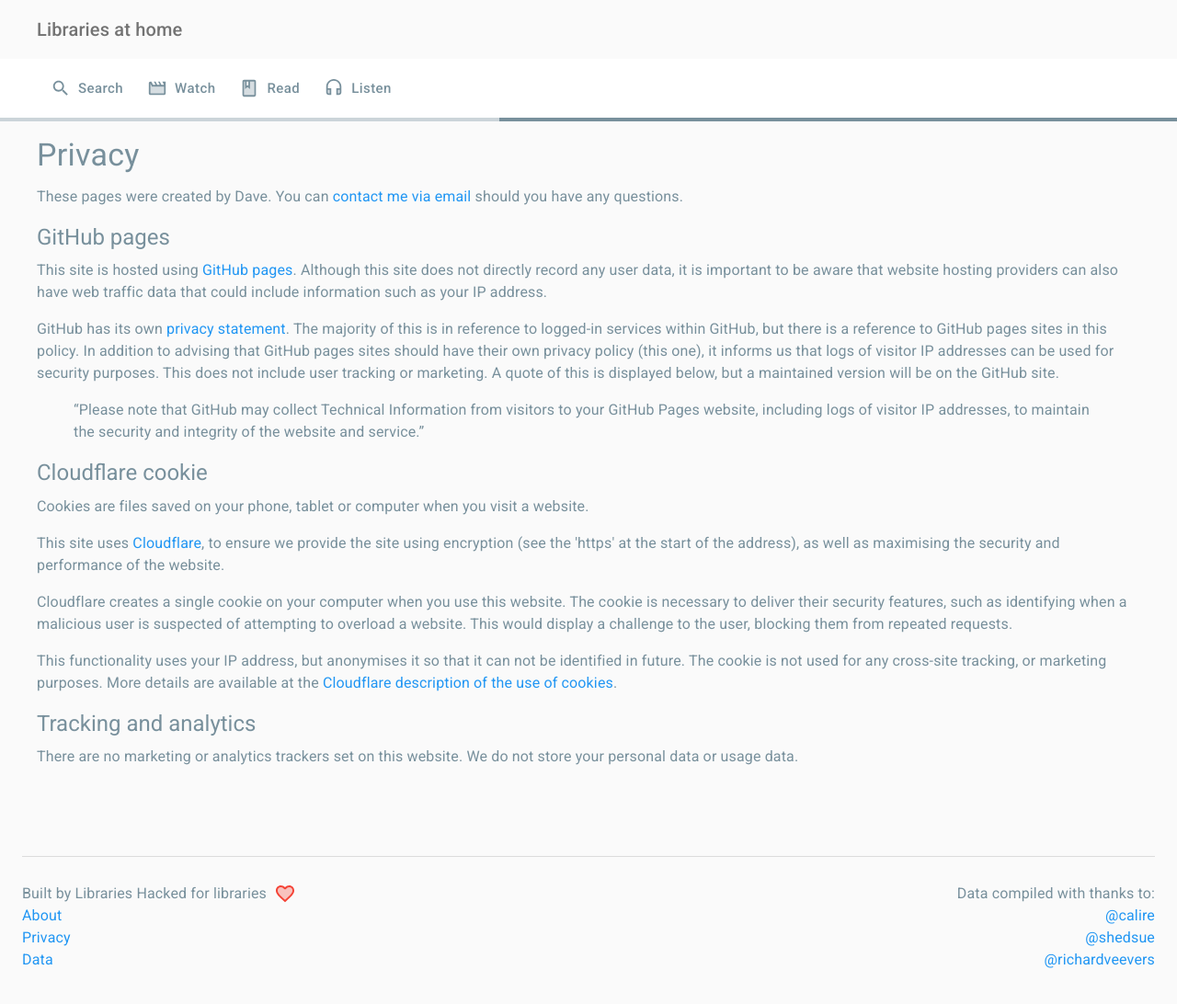
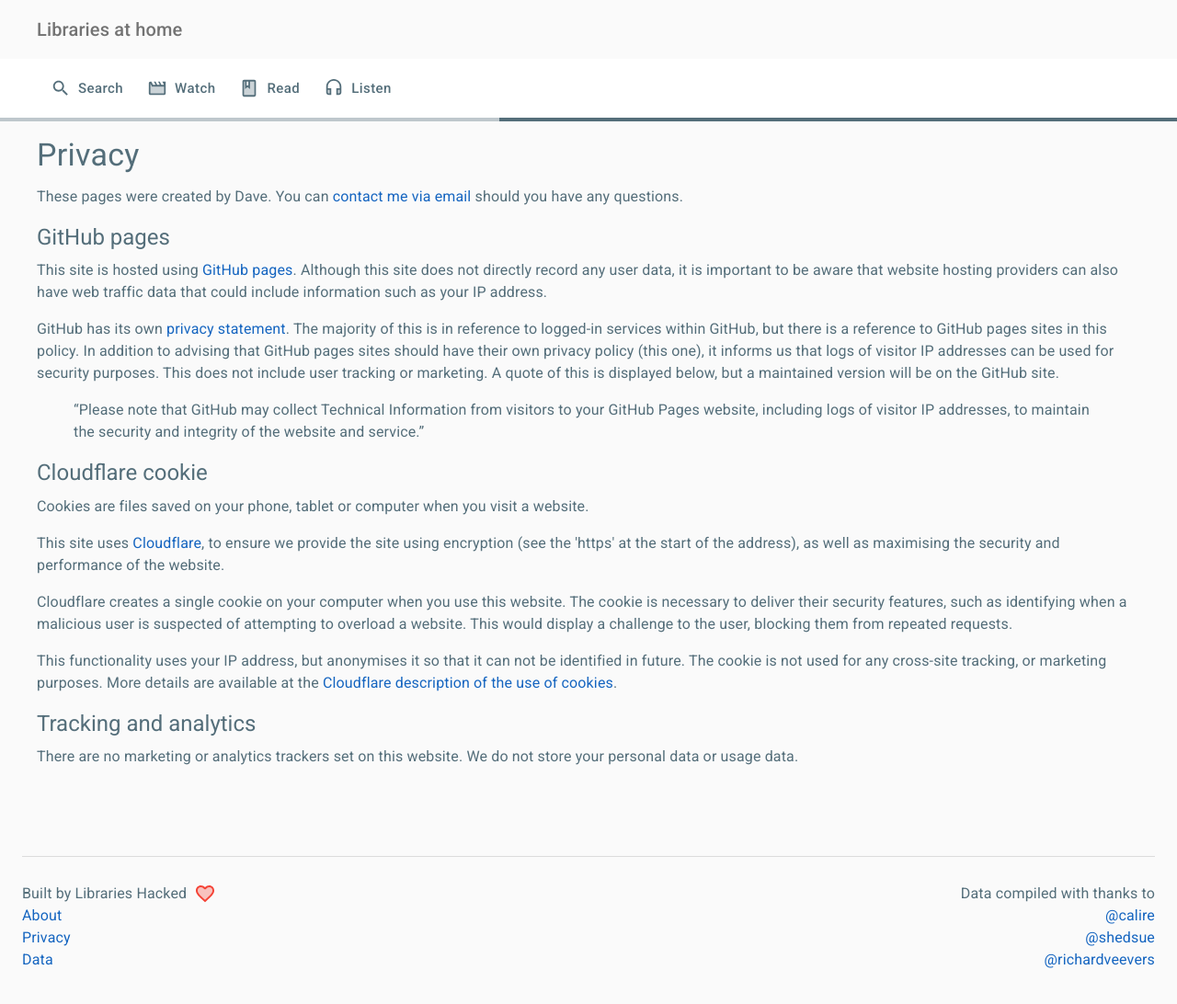
Before and after one commit to LibrariesHacked/libraries-at-home, a React (Create React App) app: page /privacy in a window 1280 px wide. Shown: the top 1092 px of the page at 92% size. Built offline with nearby package versions, Linux system fonts and the light colour scheme; no server answers.

Commit message:
#3 Starting accessibility work

```diff
--- a/src/App.js
+++ b/src/App.js
@@ -27,8 +27,12 @@ import * as serviceHelper from './helpers/services'
 
 const theme = createMuiTheme({
   palette: {
-    primary: blue,
-    secondary: blueGrey
+    primary: {
+      main: blue[800]
+    },
+    secondary: {
+      main: blueGrey[600]
+    }
   },
   overrides: {
     MuiButton: {
--- a/src/BlogPosts.js
+++ b/src/BlogPosts.js
@@ -62,7 +62,7 @@ function BlogPosts (props) {
                     <React.Fragment key={'typ_links_' + idx}>
                       <Typography component='span' className={classes.columnLink}>
                         <ChevronRightIcon />
-                        <Link className={classes.link} key={'typ_link_' + idx} target='_blank' href={item.url} variant='body1'>{item.title}</Link>
+                        <Link className={classes.link} key={'typ_link_' + idx} target='_blank' rel='noopener' href={item.url} variant='body1'>{item.title}</Link>
                       </Typography>
                       <br />
                     </React.Fragment>)
--- a/src/Footer.js
+++ b/src/Footer.js
@@ -41,7 +41,7 @@ function Footer (props) {
       <Divider />
       <Grid container spacing={3} className={classes.grid}>
         <Grid item xs={12} sm={6} md={6} lg={6} xl={6}>
-          <Typography variant='body1' color='secondary' className={classes.footerText}>Built by Libraries Hacked for libraries <FavoriteIcon color='error' className={classes.loveIcon} /></Typography>
+          <Typography variant='body1' color='secondary' className={classes.footerText}>Built by Libraries Hacked <FavoriteIcon color='error' className={classes.loveIcon} /></Typography>
           <Typography variant='body1'>
             <Link component={RouteLink} to='/about' title='About Libraries at home'>About</Link><br />
             <Link component={RouteLink} to='/privacy' title='Your privacy on this site'>Privacy</Link><br />
@@ -49,7 +49,7 @@ function Footer (props) {
           </Typography>
         </Grid>
         <Grid className={classes.footerRight} item xs={12} sm={6} md={6} lg={6} xl={6}>
-          <Typography variant='body1' color='secondary'>Data compiled with thanks to:</Typography>
+          <Typography variant='body1' color='secondary'>Data compiled with thanks to</Typography>
           <Typography variant='body1'>
             <Link rel='noopener' target='_blank' href='https://twitter.com/calire' title='Claire'>@calire</Link><br />
             <Link rel='noopener' target='_blank' href='https://twitter.com/shedsue' title='Sue'>@shedsue</Link><br />
```
Also changed, not shown: package.json (+6 -6 lines), 1 other file (tests, documents, lock files or other folders).
